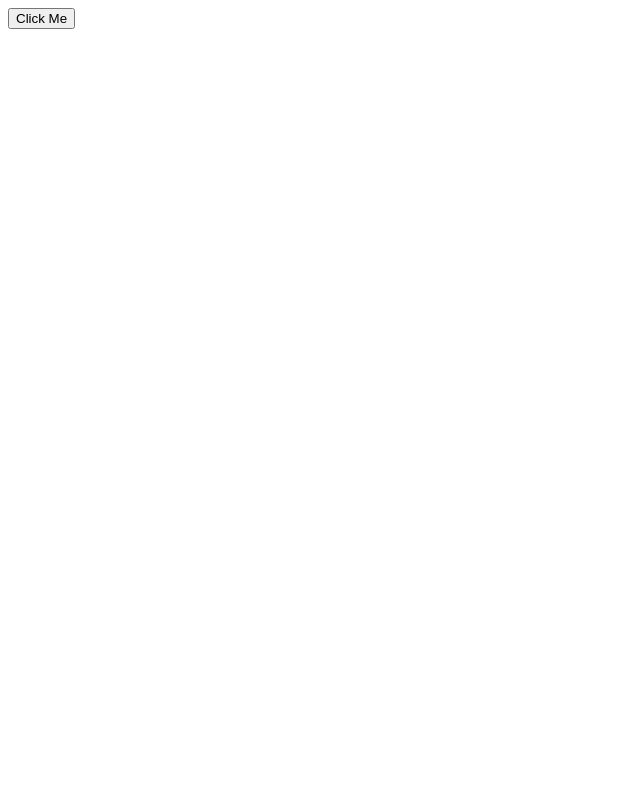
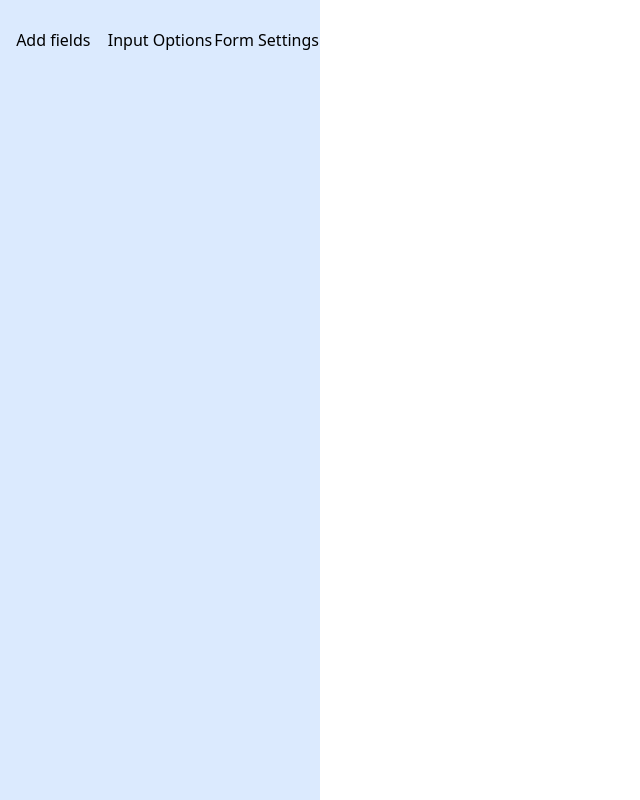
Before and after one commit to vrezhMik/form-builder, a React (Create React App) app in the folder client/: page /formBuilder in a window 1280 px wide. Shown: the whole page, without its empty margins (0-640 px from the left). Built offline with nearby package versions, Linux system fonts and the light colour scheme.

Commit message:
Setup client
1. Create Routing
2. Create Sidebar
3. Add Sidebar toogle functionality

```diff
--- a/client/package.json
+++ b/client/package.json
@@ -13,6 +13,7 @@
     "@types/react-dom": "^19.1.6",
     "react": "^19.1.0",
     "react-dom": "^19.1.0",
+    "react-router-dom": "^6.22.3",
     "react-scripts": "5.0.1",
     "scss": "^0.2.4",
     "typescript": "^4.9.5",
--- a/client/src/App.tsx
+++ b/client/src/App.tsx
@@ -1,9 +1,16 @@
-import HeaderComponent from "./components/Header/HeaderComponent";
+// src/App.tsx
+import { BrowserRouter as Router, Routes, Route } from "react-router-dom";
+import Home from "./pages/Home";
+import FormBuilder from "./pages/FormBuilder";
+import "./styles/globals.css";
 function App() {
   return (
-    <>
-      <HeaderComponent />
-    </>
+    <Router>
+      <Routes>
+        <Route path="/" element={<Home />} />
+        <Route path="/formBuilder" element={<FormBuilder />} />
+      </Routes>
+    </Router>
   );
 }
 
--- a/client/src/components/Header/HeaderComponent.tsx
+++ b/client/src/components/Header/HeaderComponent.tsx
@@ -1,8 +1,17 @@
+import { useNavigate } from "react-router-dom";
+
 export default function HeaderComponent() {
+  const navigate = useNavigate();
+  function handleClick() {
+    navigate("/formBuilder"); // or any route you want
+  }
   return (
-    <header>
-      <button className="bg-blue-600 text-white px-4 py-2 rounded hover:bg-blue-700">
-        Click Me
+    <header className="py-10 px-20 border-b bg-white">
+      <button
+        className="bg-blue-600 text-white px-4 py-2 rounded hover:bg-blue-700"
+        onClick={handleClick}
+      >
+        Add new form +
       </button>
     </header>
   );
--- /dev/null
+++ b/client/src/components/Sidebar/SidebarComponent.tsx
@@ -0,0 +1,11 @@
+import React from "react";
+import SidebarMenuComponent from "./SidebarMenu/SidebarMenuComponent";
+function SidebarComponent() {
+  return (
+    <div className="w-3/12 bg-blue-100 h-screen">
+      <SidebarMenuComponent />
+    </div>
+  );
+}
+
+export default SidebarComponent;
--- /dev/null
+++ b/client/src/components/Sidebar/SidebarMenu/SidebarMenuComponent.tsx
@@ -0,0 +1,32 @@
+import { useState } from "react";
+function SidebarMenuComponent() {
+  const [currentMenu, setCurrentMenu] = useState<number>(0);
+  const inputs = [
+    { lable: "Add fields" },
+    { lable: "Input Options" },
+    { lable: "Form Settings" },
+  ];
+
+  return (
+    <div className="w-full">
+      <div>
+        {inputs.map((input, index) => {
+          return (
+            <button
+              className={`h-20 w-4/12 bg-blue-${
+                index == currentMenu ? "100" : "50"
+              }`}
+              onClick={() => {
+                setCurrentMenu(index);
+              }}
+            >
+              {input.lable}
+            </button>
+          );
+        })}
+      </div>
+    </div>
+  );
+}
+
+export default SidebarMenuComponent;
--- /dev/null
+++ b/client/src/components/Sidebar/sidebar.module.scss
@@ -0,0 +1,2 @@
+.sidebar {
+}
--- /dev/null
+++ b/client/src/pages/FormBuilder.tsx
@@ -0,0 +1,14 @@
+import React from "react";
+import SidebarComponent from "../components/Sidebar/SidebarComponent";
+
+function FormBuilder() {
+  return (
+    <>
+      <div>
+        <SidebarComponent />
+      </div>
+    </>
+  );
+}
+
+export default FormBuilder;
--- /dev/null
+++ b/client/src/pages/Home.tsx
@@ -0,0 +1,11 @@
+import HeaderComponent from "../components/Header/HeaderComponent";
+
+function Home() {
+  return (
+    <>
+      <HeaderComponent />
+    </>
+  );
+}
+
+export default Home;
--- /dev/null
+++ b/client/src/styles/globals.css
@@ -0,0 +1,13 @@
+@tailwind base;
+@tailwind components;
+@tailwind utilities;
+
+* {
+  margin: 0;
+  padding: 0;
+  box-sizing: border-box;
+}
+
+input {
+  outline: none;
+}
--- a/client/tailwind.config.js
+++ b/client/tailwind.config.js
@@ -1,8 +1,8 @@
 /** @type {import('tailwindcss').Config} */
 module.exports = {
-  content: [],
+  content: ["./src/**/*.{js,ts,jsx,tsx}"],
   theme: {
     extend: {},
   },
   plugins: [],
-}
+};
```
Also changed, not shown: client/src/styles/globals.scss (deleted), 1 other file (tests, documents, lock files or other folders).
